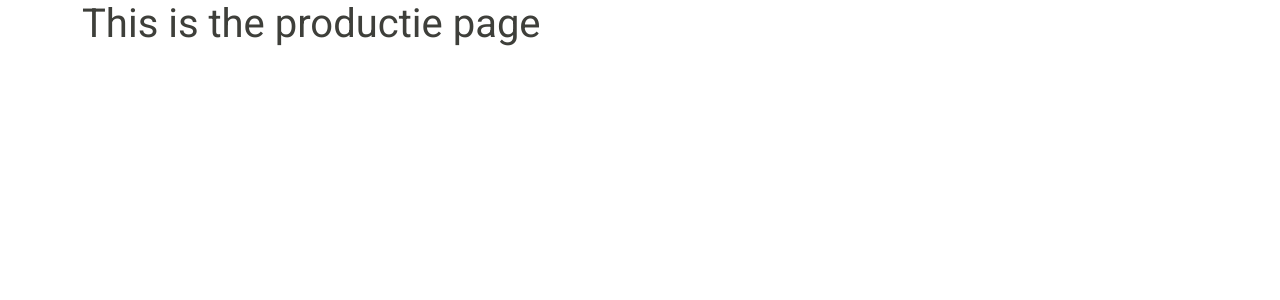
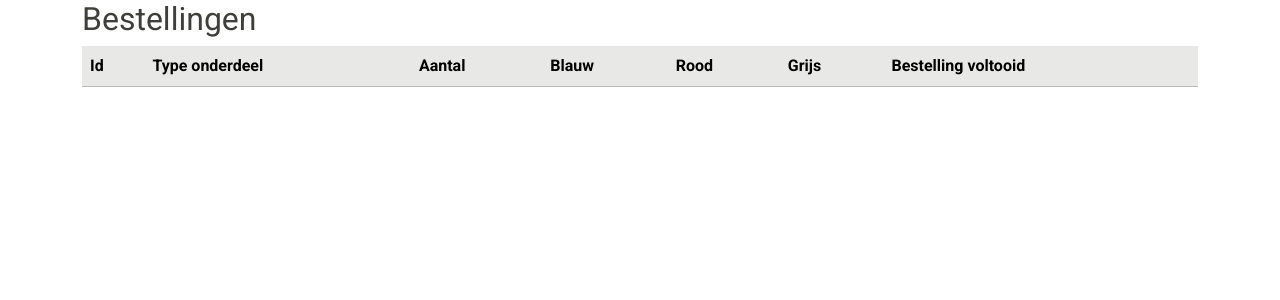
Before and after one commit to Hedgehog-From-Outerspace/BPA_ERP_app, a Flask app: page /productie in a window 1280 px wide. Shown: the part 56-356 px from the top of the page. Run offline with Flask 3, Linux system fonts and the light colour scheme; data that the repository does not hold is empty; some libraries are stand-ins or nearby versions.

Commit message:
Productie finished

```diff
--- a/website/templates/production.html
+++ b/website/templates/production.html
@@ -1,5 +1,42 @@
 {% extends "base.html" %}
 {% block title %}Productie{% endblock %}
 {% block content %}
-<h1> This is the productie page</h1>
+<div class="form-group">
+    <h2>Bestellingen</h2>
+    <table class="table table-hover table-secondary table-striped">
+        <thead>
+            <tr>
+                <th>Id</th>
+                <th>Type onderdeel</th>
+                <th>Aantal</th>
+                <th>Blauw</th>
+                <th>Rood</th>
+                <th>Grijs</th>
+                <th>Bestelling voltooid</th>
+            </tr>
+        </thead>
+        <tbody>
+            {% for order in orders %}
+            <form id="form_{{ order.id }}" method="POST">
+                <tr>
+                    <td>{{ order.id }}</td>
+                    <td>{{ order.item_type }}</td>
+                    <td>{{ order.amount }}</td>
+                    <th>{{ order.blue}}</th>
+                    <th>{{ order.red}}</th>
+                    <th>{{ order.grey}}</th>
+                    <td class="text-center mr-2">
+                        <div class="d-flex">
+                            <input type="number" name="end_period" class="" min="1" max="40" value="" required>
+                            <button type="submit" class="btn btn-primary btn-sm">Opslaan</button>
+                        </div>
+                        <input type="hidden" name="order_id" value="{{ order.id }}">
+                    </td>
+
+                </tr>
+            </form>
+            {% endfor %}
+        </tbody>
+    </table>
+</div>
 {% endblock %}
--- a/website/views.py
+++ b/website/views.py
@@ -217,7 +217,35 @@ def supplier():
 
 @views.route('/productie', methods=['GET', 'POST'])
 def production():
-    return render_template("production.html")
+    today = datetime.now(timezone.utc).date()
+    if request.method == 'POST':
+        order_id = request.form.get('order_id')
+        end_period = request.form.get('end_period')
+
+        order = Order.query.get(order_id)
+        if order is None:
+            flash("Order not found", category='error')
+        else:
+            create_record(order_id=order.id, period=end_period, activity="Production finished")
+            db.session.commit()
+            flash("Order updated", category='success')
+
+    # Get all orders created today that do have an "Inventory management finished" record but not a "Production finished" record
+    created_records = Record.query.filter(
+        db.func.date(Record.date_time) == today,
+        Record.activity == "Inventory management finished",
+        ~Record.OrderId.in_(
+            db.session.query(Record.OrderId).filter(
+                db.func.date(Record.date_time) == today,
+                Record.activity == "Production finished"
+            ).subquery()
+        )
+    ).all()
+
+    order_ids = [record.OrderId for record in created_records]
+    orders = Order.query.filter(Order.id.in_(order_ids)).all()
+
+    return render_template("production.html", orders=orders)
 
 @views.route('/update_order_status', methods=['POST'])
 def update_order_status():
```
